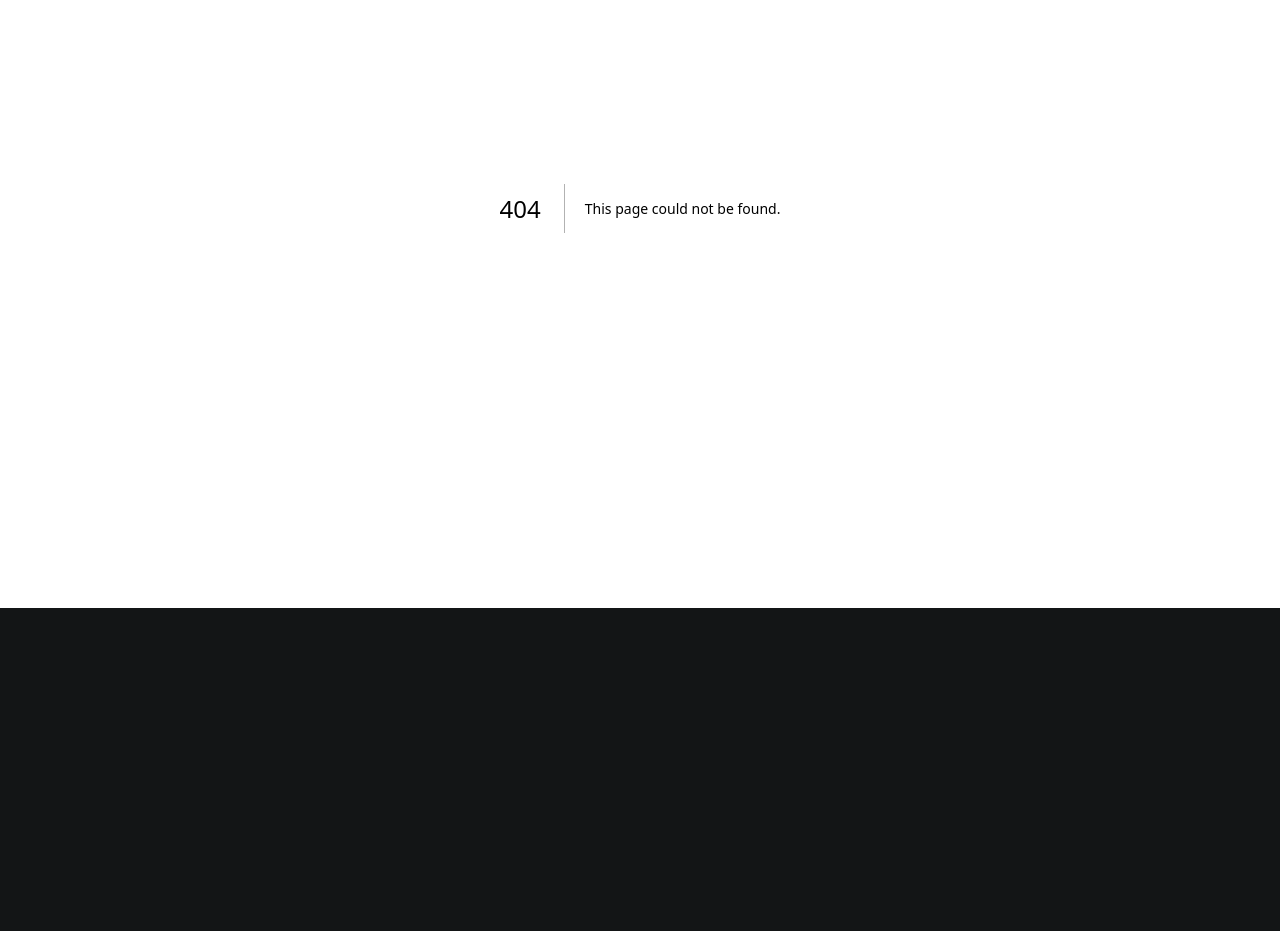
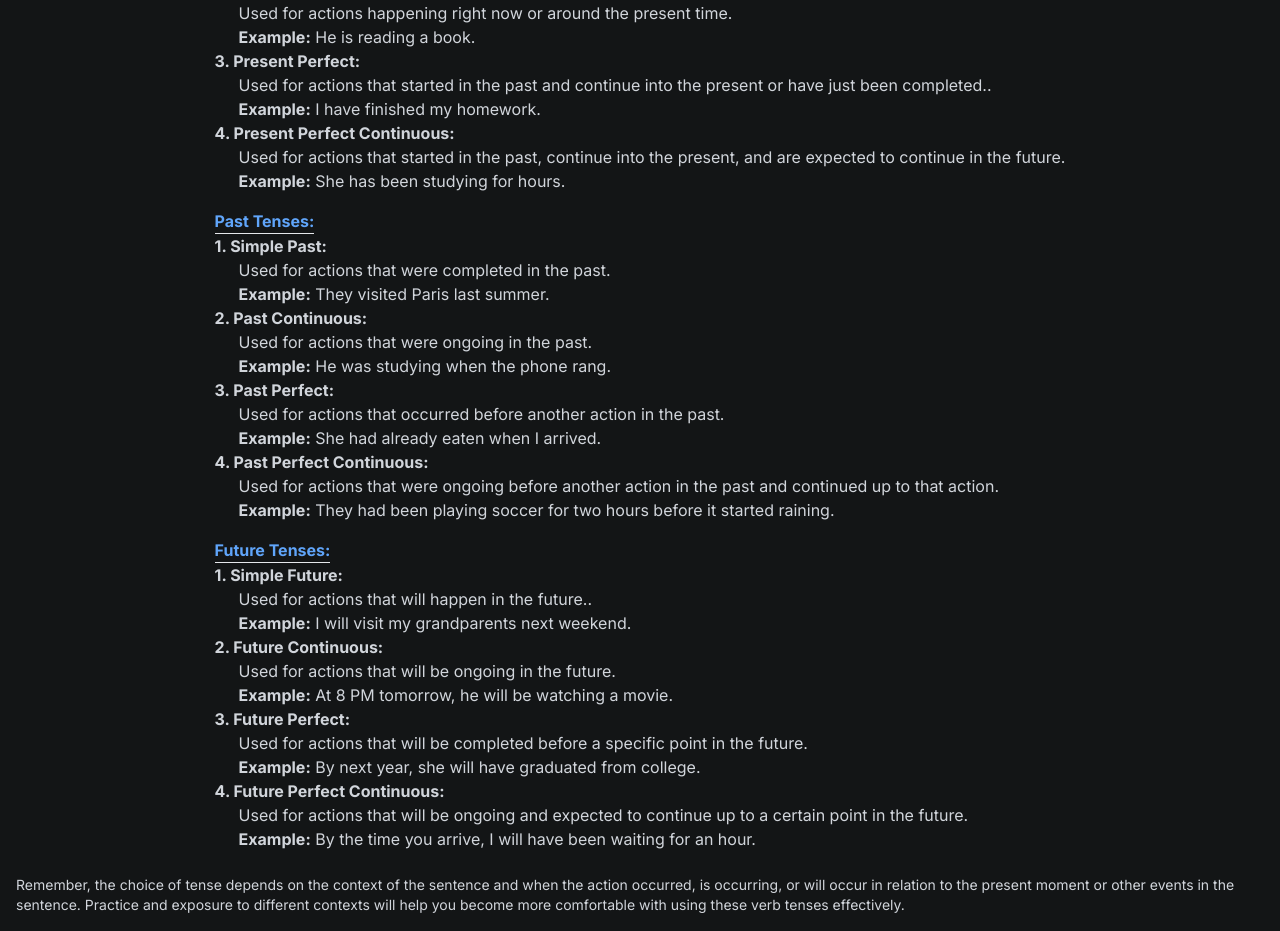
Before and after one commit to umarxd/easy-language, a Next.js app: page /learn/verbs in a window 1280 px wide. Before the commit this address had no page. Shown: the part 240-1171 px from the top of the page. Before the commit the page ends 848 px from the top, so only its background shows below. Built offline with nearby package versions, Linux system fonts and the light colour scheme.

Commit message:
add verbs page

```diff
--- /dev/null
+++ b/src/app/learn/verbs/page.tsx
@@ -0,0 +1,175 @@
+export default function Verbs() {
+  return (
+    <div className="flex flex-col gap-2 justify-center items-center mx-4">
+      <p>
+        Verbs are an essential part of English grammar. They are words that
+        describe an action, occurrence, or state of being. Understanding verb
+        tenses is crucial for effective communication in English. Here's a
+        breakdown of some common verb tenses:
+      </p>
+      <div>
+        <ul className="mt-4">
+          <li className="font-bold border-b w-fit text-blue-400">
+            <h2>Present Tenses:</h2>
+          </li>
+          <li className="font-bold">
+            <h4>1. Simple Present:</h4>
+          </li>
+          <li className="ml-6">
+            <p>Used for general truths, habits, and routines.</p>
+            <p>
+              <span className="font-bold">Example:</span> She writes articles
+              for a living.
+            </p>
+          </li>
+          <li className="font-bold">
+            <h4>2. Present Continuous:</h4>
+          </li>
+          <li className="ml-6">
+            <p>
+              Used for actions happening right now or around the present time.
+            </p>
+            <p>
+              <span className="font-bold">Example:</span> He is reading a book.
+            </p>
+          </li>
+          <li className="font-bold">
+            <h4>3. Present Perfect:</h4>
+          </li>
+          <li className="ml-6">
+            <p>
+              Used for actions that started in the past and continue into the
+              present or have just been completed..
+            </p>
+            <p>
+              <span className="font-bold">Example:</span> I have finished my
+              homework.
+            </p>
+          </li>
+          <li className="font-bold">
+            <h4>4. Present Perfect Continuous:</h4>
+          </li>
+          <li className="ml-6">
+            <p>
+              Used for actions that started in the past, continue into the
+              present, and are expected to continue in the future.
+            </p>
+            <p>
+              <span className="font-bold">Example:</span> She has been studying
+              for hours.
+            </p>
+          </li>
+        </ul>
+        <ul className="mt-4">
+          <li className="font-bold border-b w-fit text-blue-400">
+            <h2>Past Tenses:</h2>
+          </li>
+          <li className="font-bold">
+            <h4>1. Simple Past:</h4>
+          </li>
+          <li className="ml-6">
+            <p>Used for actions that were completed in the past.</p>
+            <p>
+              <span className="font-bold">Example:</span> They visited Paris
+              last summer.
+            </p>
+          </li>
+          <li className="font-bold">
+            <h4>2. Past Continuous:</h4>
+          </li>
+          <li className="ml-6">
+            <p>Used for actions that were ongoing in the past.</p>
+            <p>
+              <span className="font-bold">Example:</span> He was studying when
+              the phone rang.
+            </p>
+          </li>
+          <li className="font-bold">
+            <h4>3. Past Perfect:</h4>
+          </li>
+          <li className="ml-6">
+            <p>
+              Used for actions that occurred before another action in the past.
+            </p>
+            <p>
+              <span className="font-bold">Example:</span> She had already eaten
+              when I arrived.
+            </p>
+          </li>
+          <li className="font-bold">
+            <h4>4. Past Perfect Continuous:</h4>
+          </li>
+          <li className="ml-6">
+            <p>
+              Used for actions that were ongoing before another action in the
+              past and continued up to that action.
+            </p>
+            <p>
+              <span className="font-bold">Example:</span> They had been playing
+              soccer for two hours before it started raining.
+            </p>
+          </li>
+        </ul>
+        <ul className="mt-4">
+          <li className="font-bold border-b w-fit text-blue-400">
+            <h2>Future Tenses:</h2>
+          </li>
+          <li className="font-bold">
+            <h4>1. Simple Future:</h4>
+          </li>
+          <li className="ml-6">
+            <p>Used for actions that will happen in the future..</p>
+            <p>
+              <span className="font-bold">Example:</span> I will visit my
+              grandparents next weekend.
+            </p>
+          </li>
+          <li className="font-bold">
+            <h4>2. Future Continuous:</h4>
+          </li>
+          <li className="ml-6">
+            <p>Used for actions that will be ongoing in the future.</p>
+            <p>
+              <span className="font-bold">Example:</span> At 8 PM tomorrow, he
+              will be watching a movie.
+            </p>
+          </li>
+          <li className="font-bold">
+            <h4>3. Future Perfect:</h4>
+          </li>
+          <li className="ml-6">
+            <p>
+              Used for actions that will be completed before a specific point in
+              the future.
+            </p>
+            <p>
+              <span className="font-bold">Example:</span> By next year, she will
+              have graduated from college.
+            </p>
+          </li>
+          <li className="font-bold">
+            <h4>4. Future Perfect Continuous:</h4>
+          </li>
+          <li className="ml-6">
+            <p>
+              Used for actions that will be ongoing and expected to continue up
+              to a certain point in the future.
+            </p>
+            <p>
+              <span className="font-bold">Example:</span> By the time you
+              arrive, I will have been waiting for an hour.
+            </p>
+          </li>
+        </ul>
+      </div>
+
+      <div className="my-4 text-sm">
+        Remember, the choice of tense depends on the context of the sentence and
+        when the action occurred, is occurring, or will occur in relation to the
+        present moment or other events in the sentence. Practice and exposure to
+        different contexts will help you become more comfortable with using
+        these verb tenses effectively.
+      </div>
+    </div>
+  );
+}
--- a/src/app/page.tsx
+++ b/src/app/page.tsx
@@ -5,7 +5,7 @@ import Image from "next/image";
 export default function Home() {
   return (
     <div className="my-12 px-2">
-      <div className="flex flex-col gap-2 justify-center items-center text-center ">
+      <div className="flex flex-col gap-2 justify-center items-center text-center">
         <Image
           className="mx-auto"
           src="/bongocat.svg"
--- a/src/components/Subjects.tsx
+++ b/src/components/Subjects.tsx
@@ -4,7 +4,10 @@ export default function Subjects() {
   return (
     <div className="mt-4 flex flex-wrap gap-3 w-2/3 flex-shrink justify-center">
       <div className="">
-        <Link className="text-blue-500 hover:text-blue-100" href={"/verbs"}>
+        <Link
+          className="text-blue-500 hover:text-blue-100"
+          href={"/learn/verbs"}
+        >
           Verbs and Verb Tenses
         </Link>
         <p>
```
